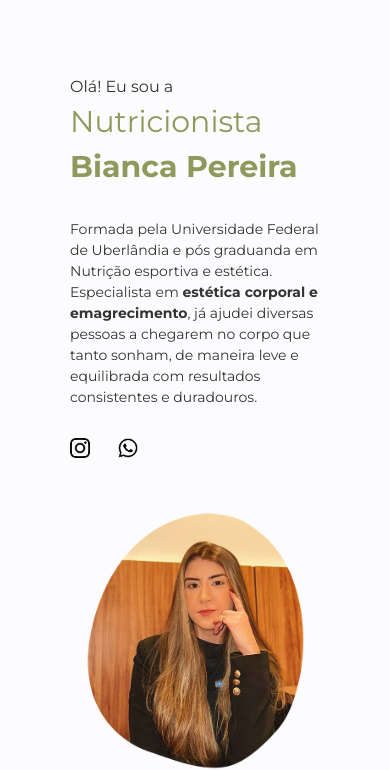
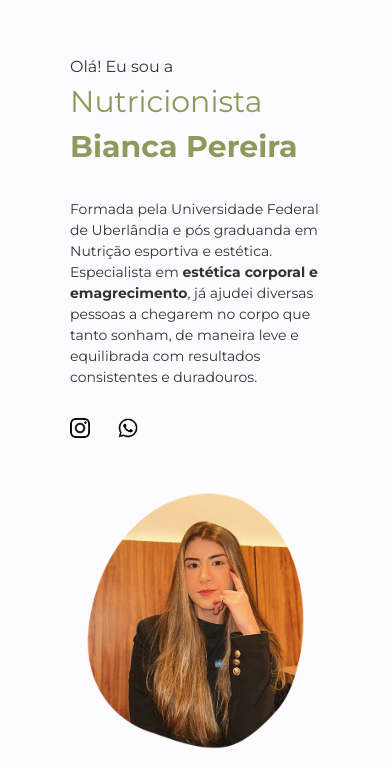
Before and after one commit to Lucas-PCN/NutritionLandingPage, a React (Vite) app: page / in a window 390 px wide. Shown: the part 849-1619 px from the top of the page. Built offline with nearby package versions, Linux system fonts and the light colour scheme.

Commit message:
Fix: ajusta distância entre as sections Home e AboutMe

```diff
--- a/src/sections/AboutMe.jsx
+++ b/src/sections/AboutMe.jsx
@@ -7,7 +7,7 @@ const AboutMe = () => {
   return (
     <section id="sobre" className="w-full h-full flex items-center justify-center">
       {/* MOBILE */}
-      <div className="py-[80px] flex flex-col gap-[48px] items-center justify-center md:flex-row lg:hidden">
+      <div className="pb-[80px] pt-[60px] flex flex-col gap-[48px] items-center justify-center md:flex-row lg:hidden">
         <AboutMeMobileCard />
         <img src={quemSouEu} alt="Nutricionista Bianca" className="w-[220px] h-[270px]" />
       </div>
```
